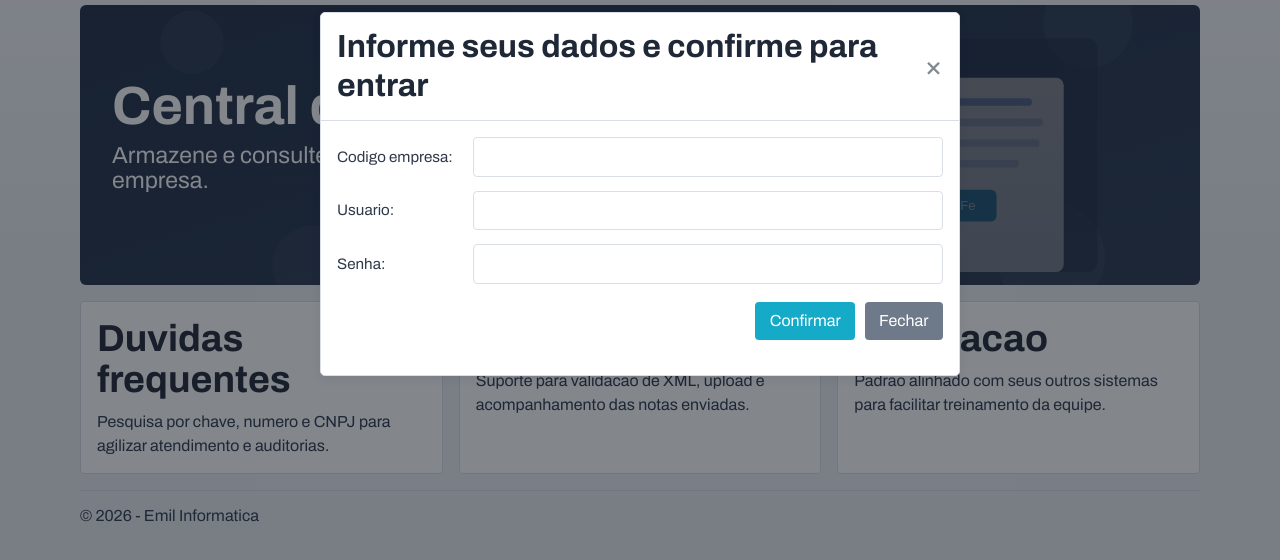
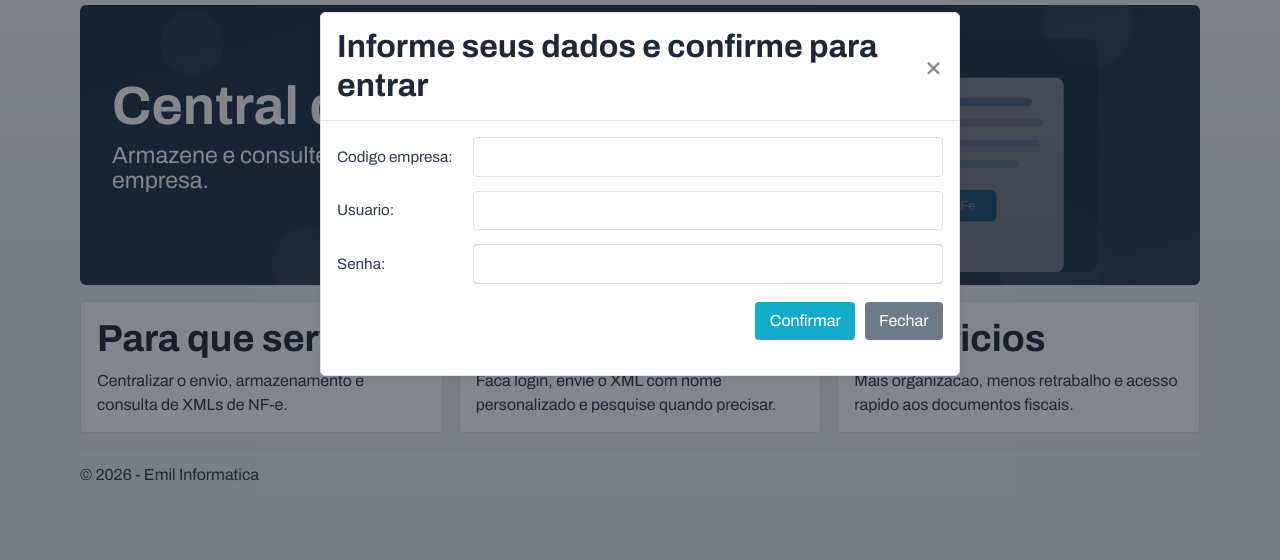
Before and after one commit to Mateus553182/Programa_EmilNotasXML, a website: page public/acesso.html in a window 1280 px wide. Shown: the part 76-636 px from the top of the page. Drawn offline with Linux system fonts and the light colour scheme.

Commit message:
chore: atualizar cards institucionais da home

```diff
--- a/public/acesso.html
+++ b/public/acesso.html
@@ -30,16 +30,16 @@
 
         <section class="info-grid">
           <article class="info-card">
-            <h2>Duvidas frequentes</h2>
-            <p>Pesquisa por chave, numero e CNPJ para agilizar atendimento e auditorias.</p>
+            <h2>Para que serve</h2>
+            <p>Centralizar o envio, armazenamento e consulta de XMLs de NF-e.</p>
           </article>
           <article class="info-card">
-            <h2>Helpdesk</h2>
-            <p>Suporte para validacao de XML, upload e acompanhamento das notas enviadas.</p>
+            <h2>Como funciona</h2>
+            <p>Faca login, envie o XML com nome personalizado e pesquise quando precisar.</p>
           </article>
           <article class="info-card">
-            <h2>Integracao</h2>
-            <p>Padrao alinhado com seus outros sistemas para facilitar treinamento da equipe.</p>
+            <h2>Beneficios</h2>
+            <p>Mais organizacao, menos retrabalho e acesso rapido aos documentos fiscais.</p>
           </article>
         </section>
       </section>
```
Also changed, not shown: public/login.html (+6 -6 lines).
